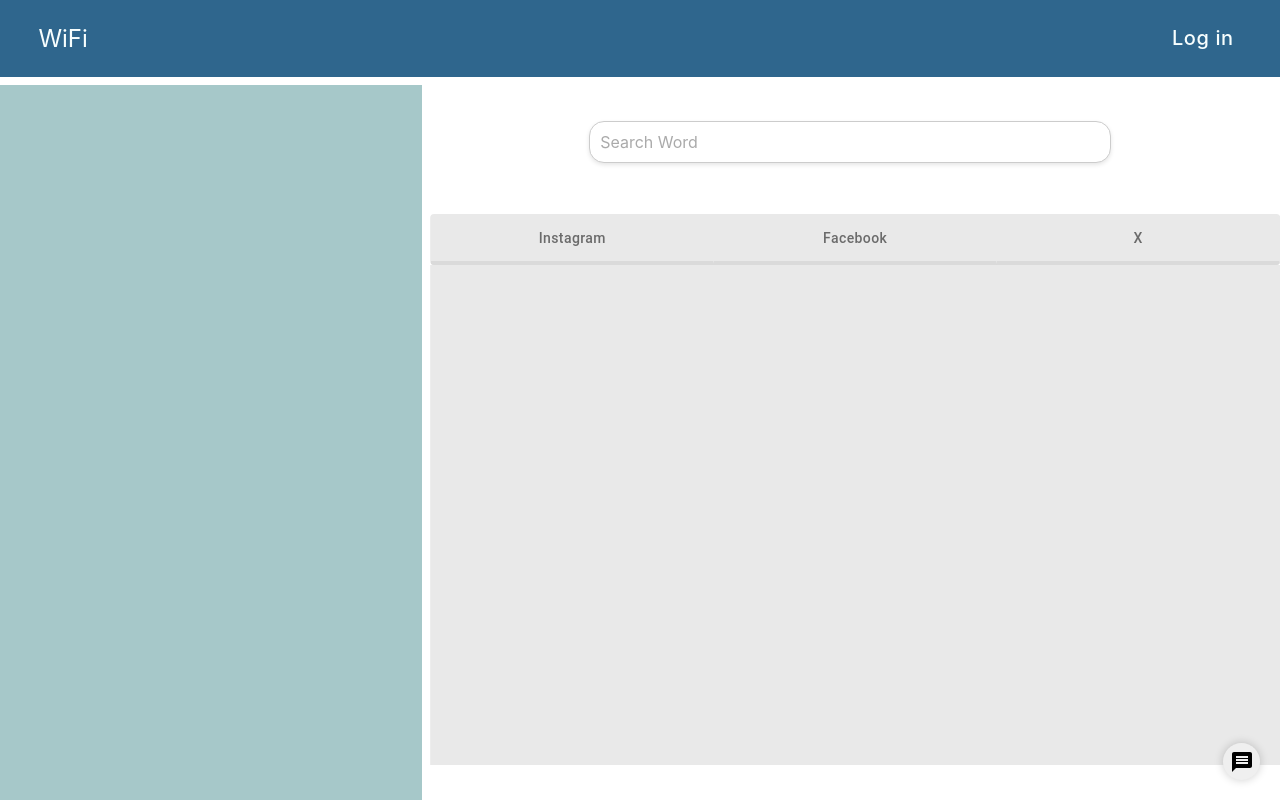
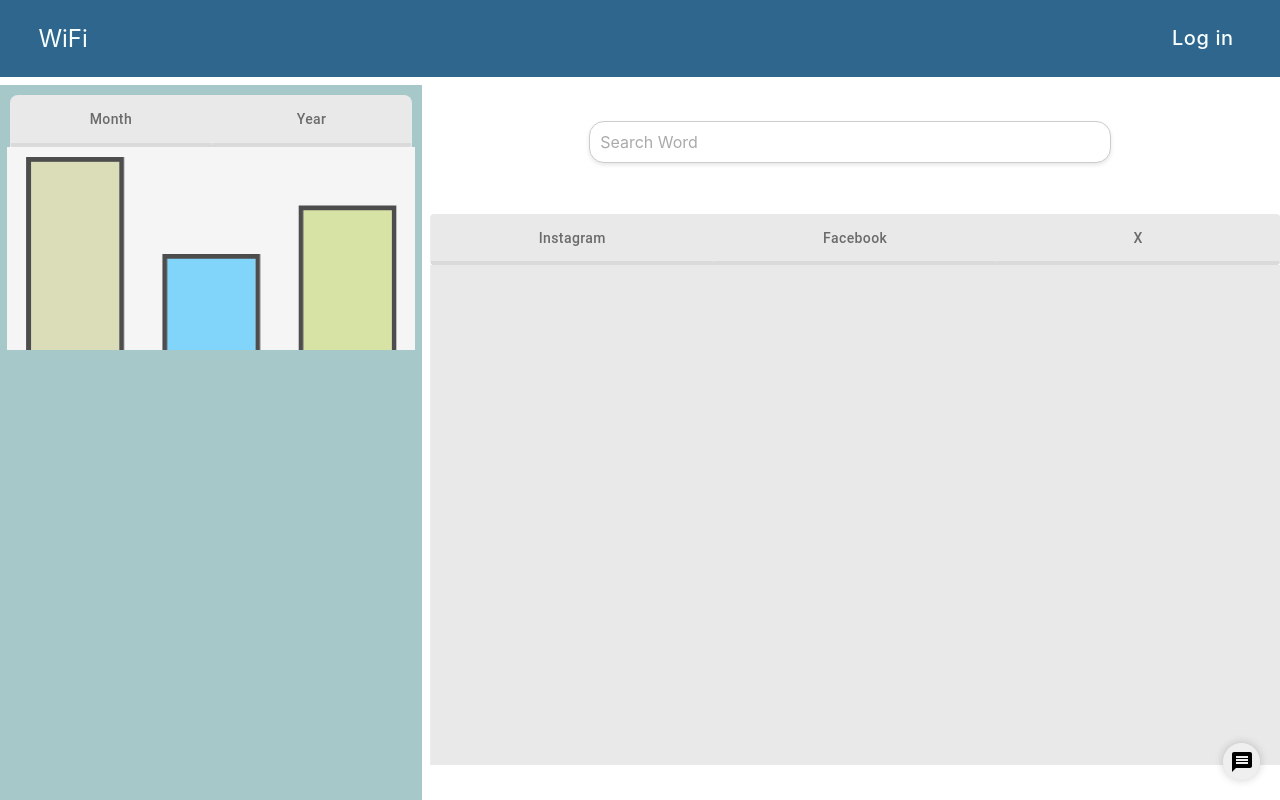
Before and after one commit to Wifi-G9/frontend, a React (Create React App) app in the folder g9frontend/: page / in a window 1280 px wide. Built offline with nearby package versions, Linux system fonts and the light colour scheme.

Commit message:
Graph fara modules
Signed-off-by: Claudiu <stetcoclaudiu1002@gmail.com>

```diff
--- a/g9frontend/src/components/Graph/Graph.tsx
+++ b/g9frontend/src/components/Graph/Graph.tsx
@@ -1 +1,80 @@
-export {}
+import React, { PureComponent, useState } from 'react';
+import {Bar} from 'react-chartjs-2'
+import { Chart, registerables } from 'chart.js'
+import "./GraphStyle.css"
+import {
+    ToggleButtonGroup, ToggleButton
+} from "@mui/material";
+import "./GraphStyle.css"
+
+Chart.register(...registerables)
+
+const GraphComponent: React.FC = ({}) => {
+const data = [
+{
+    name: "March",
+    views: 4000,
+},
+{
+    name: "April",
+    views: 2000,
+},
+{
+    name: "May",
+    views: 3000,
+},
+];
+
+
+
+const [userData,setUserData]=useState({
+    labels: data.map((data)=>data.name),
+    datasets: [{
+        label: "Views",
+        data: data.map((data)=>data.views),
+        backgroundColor: ["#dbdcb8","#81d4fa","#d7e3a4"],
+        borderColor: ["#4d4d4d", "#4d4d4d", "#4d4d4d"], // Add black border color for each bar
+        borderWidth: 5
+    }],
+    options: {
+        scales: {
+        x: {
+            display: false, // hide x-axis labels
+        },
+        y: {
+            display: false, // hide y-axis labels
+        },
+        },
+        plugins: {
+            legend: {
+            display: false,
+            },
+        },
+
+    }
+})
+return(
+
+    <div className="chart-wrapper" style={{ }}>
+        <div className="toggleTimeContainer" style={{paddingTop: '10px',paddingRight: '10px',paddingLeft: '10px'}}>
+        <ToggleButtonGroup style={{backgroundColor:'#e9e9e9', fontFamily:'Inter, sans-serif', width: '100%', color: '#ffffff',
+            borderTopLeftRadius: '8px',
+            borderTopRightRadius: '8px',
+            borderBottomLeftRadius: '0',
+            borderBottomRightRadius: '0',
+            }}
+            color="primary"
+            exclusive
+            //onChange={handleChange}
+            aria-label="Platform"
+        >
+        <ToggleButton className="toggleButton" value='month' >Month</ToggleButton>
+        <ToggleButton className="toggleButton" value='year'>Year</ToggleButton>
+        </ToggleButtonGroup>
+        </div>
+        <Bar className='graph' data={userData} options={userData.options} ></Bar>
+    </div>
+);
+}
+
+export default GraphComponent;
--- a/g9frontend/src/components/Graph/GraphStyle.css
+++ b/g9frontend/src/components/Graph/GraphStyle.css
@@ -1 +1,7 @@
-a
+.graph{
+    background-color: whitesmoke;
+    padding-top: 10px;
+    width: 96.5%;
+    margin: auto;
+
+}
--- a/g9frontend/src/components/MainPage/MainPage.tsx
+++ b/g9frontend/src/components/MainPage/MainPage.tsx
@@ -9,6 +9,7 @@ import SearchBarComponent from "../SearchBar/SearchBar";
 import { CenterFocusStrong } from "@mui/icons-material";
 import MessageIcon from '@mui/icons-material/Message';
 import SendUsAMessageButtonComponent from "../SendUsAMessageButton/SendUsAMessageButton";
+import GraphComponent from "../Graph/Graph";
 
 
 export const MainPage: React.FC = () => {
@@ -23,7 +24,9 @@ export const MainPage: React.FC = () => {
                 </div>
                 <div className="content">
                     <div className="leftContainer">
-                        {/*here will be the graph part*/}
+                    <div className="GraphContainer">
+                            <GraphComponent/>
+                        </div>
                     </div>
                     <div className="rightContainer">
                         <div className="searchBarContainer">
--- a/g9frontend/src/components/SendUsAMessageButton/SendUsAMessageButton.tsx
+++ b/g9frontend/src/components/SendUsAMessageButton/SendUsAMessageButton.tsx
@@ -45,6 +45,8 @@ const SendUsAMessageButtonComponent: React.FC = () => {
                         onChange={(e) => setMessageText(e.target.value)}
                         placeholder="Type your message here..."
                         className='textarea-input'
+                        style={{ resize: 'none', height: '120px'}}
+
                     />
                     <div className="button-container">
                         <button onClick={closeAndSendMessage} className='textarea-button'>Send Message</button>
```
